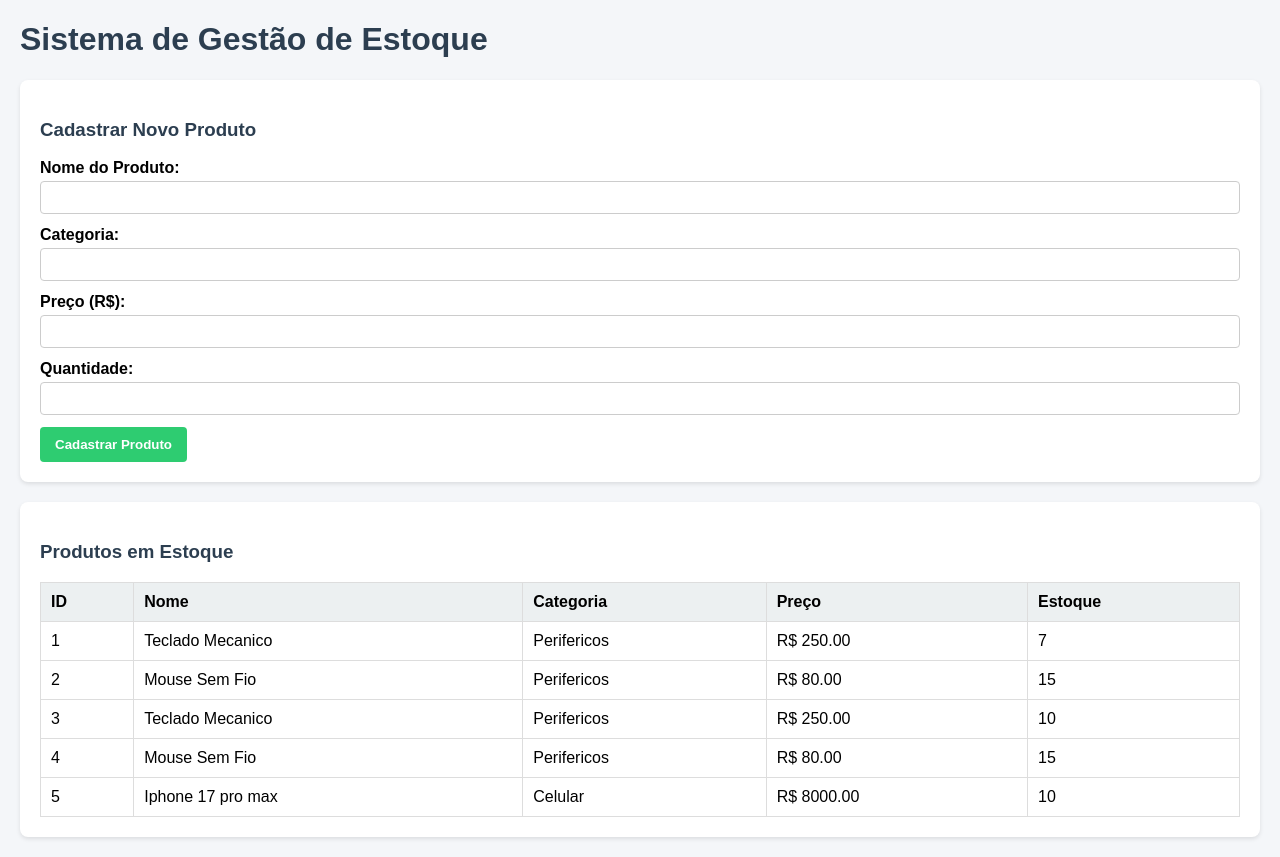
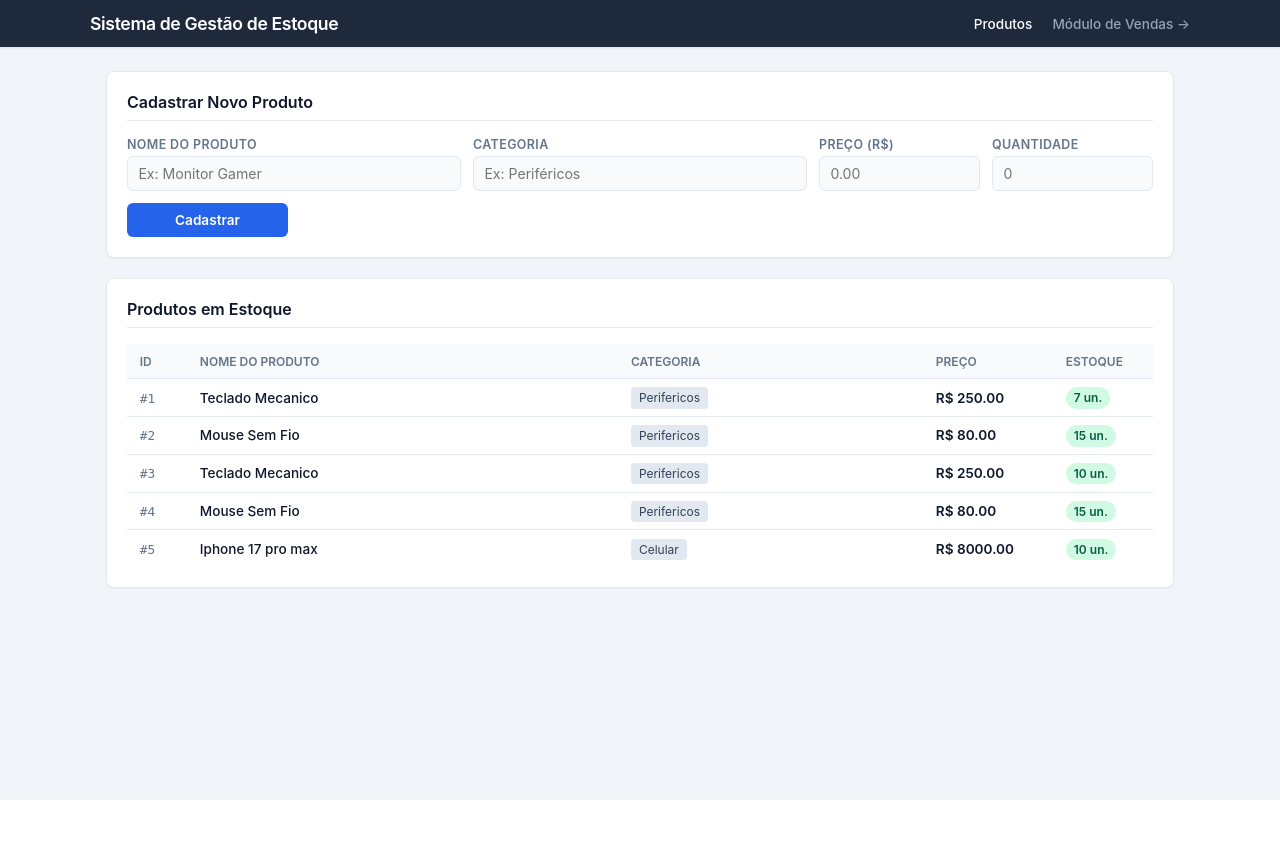
Before and after one commit to igoorpy/sistema-gestao-estoque, a Flask app: page / in a window 1280 px wide. After the commit the page ends 800 px from the top, so only its background shows below. Run offline with Flask 3, Linux system fonts and the light colour scheme; data comes from the database, SQL or seed files in the repository.

Commit message:
implementa modulo web de vendas e reformula layout com css grid compacto

```diff
--- a/app.py
+++ b/app.py
@@ -8,10 +8,10 @@ if DIRETORIO_ATUAL not in sys.path:
 from flask import Flask, render_template, request, redirect, url_for
 from database.connection import criar_tabelas
 from database.produtos import cadastrar_produto, listar_produtos
+from database.vendas import registrar_venda, buscar_vendas_web
 
 app = Flask(__name__)
 
-# Garante a criação das tabelas no SQLite
 criar_tabelas()
 
 @app.route("/")
@@ -36,5 +36,27 @@ def rota_cadastrar_produto():
 
     return redirect("/produtos")
 
+# Rota para exibir a página de vendas e relatórios
+@app.route("/vendas")
+def pagina_vendas():
+    produtos = listar_produtos()
+    vendas, faturamento = buscar_vendas_web()
+    return render_template("vendas.html", produtos=produtos, vendas=vendas, total_faturamento=faturamento)
+
+# Rota para processar o formulário de vendas
+@app.route("/vendas/registrar", methods=["POST"])
+def rota_registrar_venda():
+    produto_id_texto = request.form.get("produto_id", "").strip()
+    qtd_texto = request.form.get("quantidade", "").strip()
+
+    try:
+        produto_id = int(produto_id_texto)
+        quantidade = int(qtd_texto)
+        registrar_venda(produto_id, quantidade)
+    except ValueError:
+        pass
+
+    return redirect("/vendas")
+
 if __name__ == "__main__":
     app.run(debug=True, host="127.0.0.1", port=5000)
--- a/static/style.css
+++ b/static/style.css
@@ -1,111 +1,217 @@
+:root {
+    --bg-main: #f1f5f9;
+    --card-bg: #ffffff;
+    --primary: #2563eb;
+    --primary-hover: #1d4ed8;
+    --success: #10b981;
+    --success-hover: #059669;
+    --text-dark: #0f172a;
+    --text-muted: #64748b;
+    --border-color: #e2e8f0;
+}
+
 * {
     margin: 0;
     padding: 0;
     box-sizing: border-box;
-    font-family: Arial, sans-serif;
+    font-family: -apple-system, BlinkMacSystemFont, "Segoe UI", Roboto, Helvetica, Arial, sans-serif;
 }
 
 body {
-    background-color: #f4f6f9;
-    color: #333;
+    background-color: var(--bg-main);
+    color: var(--text-dark);
+    font-size: 0.9rem;
 }
 
-.navbar {
-    background-color: #2c3e50;
+/* Topbar Navegação */
+.topbar {
+    background-color: #1e293b;
     color: white;
-    padding: 1rem 2rem;
+    padding: 0.8rem 1.5rem;
+    box-shadow: 0 1px 3px rgba(0,0,0,0.1);
+}
+
+.topbar-container {
+    max-width: 1100px;
+    margin: 0 auto;
     display: flex;
     justify-content: space-between;
     align-items: center;
 }
 
-.navbar ul {
-    display: flex;
-    list-style: none;
-    gap: 1.5rem;
+.topbar h2 {
+    font-size: 1.1rem;
+    font-weight: 600;
+    letter-spacing: -0.02em;
 }
 
-.navbar a {
-    color: white;
+.nav-links a {
+    color: #94a3b8;
     text-decoration: none;
-    font-weight: bold;
+    font-weight: 500;
+    font-size: 0.85rem;
+    margin-left: 1rem;
+    transition: color 0.2s;
 }
 
-.navbar a:hover {
-    text-decoration: underline;
+.nav-links a:hover, .nav-links a.active {
+    color: #ffffff;
 }
 
-.container {
-    max-width: 1000px;
-    margin: 2rem auto;
+/* Container Principal */
+.main-container {
+    max-width: 1100px;
+    margin: 1.5rem auto;
     padding: 0 1rem;
 }
 
+/* Cards Estilizados */
 .card {
-    background: white;
-    padding: 1.5rem;
+    background: var(--card-bg);
+    border: 1px solid var(--border-color);
     border-radius: 8px;
-    box-shadow: 0 2px 5px rgba(0,0,0,0.1);
-    margin-bottom: 2rem;
+    padding: 1.25rem;
+    margin-bottom: 1.25rem;
+    box-shadow: 0 1px 2px rgba(0, 0, 0, 0.04);
 }
 
-.card-form {
-    border-left: 4px solid #3498db;
+.card-header {
+    margin-bottom: 1rem;
+    border-bottom: 1px solid var(--border-color);
+    padding-bottom: 0.5rem;
 }
 
-.form-group {
-    margin-bottom: 1rem;
+.card-header h3 {
+    font-size: 1rem;
+    font-weight: 600;
+    color: var(--text-dark);
 }
+
+/* Formulario Grid Compacto (Uma linha) */
+.form-grid {
+    display: grid;
+    grid-template-columns: repeat(6, 1fr);
+    gap: 0.75rem;
+    align-items: end;
+}
+
+.form-grid-vendas {
+    display: grid;
+    grid-template-columns: repeat(7, 1fr);
+    gap: 0.75rem;
+    align-items: end;
+}
+
+.span-2 { grid-column: span 2; }
+.span-4 { grid-column: span 4; }
 
 .form-group label {
     display: block;
+    font-size: 0.78rem;
+    font-weight: 600;
+    color: var(--text-muted);
     margin-bottom: 0.3rem;
-    font-weight: bold;
+    text-transform: uppercase;
+    letter-spacing: 0.03em;
 }
 
-.form-group input {
+.form-group input, .form-group select {
     width: 100%;
-    padding: 0.6rem;
-    border: 1px solid #ccc;
-    border-radius: 4px;
+    padding: 0.5rem 0.65rem;
+    font-size: 0.88rem;
+    border: 1px solid var(--border-color);
+    border-radius: 6px;
+    background-color: #f8fafc;
+    transition: border-color 0.2s;
 }
 
-.btn {
-    display: inline-block;
-    padding: 0.6rem 1.2rem;
-    border: none;
-    border-radius: 4px;
-    color: white;
-    cursor: pointer;
-    text-decoration: none;
-    font-weight: bold;
+.form-group input:focus, .form-group select:focus {
+    outline: none;
+    border-color: var(--primary);
+    background-color: #ffffff;
 }
 
-.btn-sucesso {
-    background-color: #2ecc71;
+.btn-group {
+    grid-column: span 1;
 }
 
-.btn-sucesso:hover {
-    background-color: #27ae60;
+/* Botões */
+.btn {
+    width: 100%;
+    padding: 0.55rem;
+    font-size: 0.85rem;
+    font-weight: 600;
+    border: none;
+    border-radius: 6px;
+    cursor: pointer;
+    transition: background-color 0.2s;
 }
 
-.tabela-dados {
+.btn-primary { background-color: var(--primary); color: white; }
+.btn-primary:hover { background-color: var(--primary-hover); }
+
+.btn-success { background-color: var(--success); color: white; }
+.btn-success:hover { background-color: var(--success-hover); }
+
+/* Tabela de Dados Compacta */
+.table-responsive {
+    overflow-x: auto;
+}
+
+.data-table {
     width: 100%;
     border-collapse: collapse;
-    margin-top: 1rem;
+    text-align: left;
+    font-size: 0.85rem;
 }
 
-.tabela-dados th, .tabela-dados td {
-    padding: 0.8rem;
-    border: 1px solid #ddd;
-    text-align: left;
+.data-table th {
+    background-color: #f8fafc;
+    color: var(--text-muted);
+    font-weight: 600;
+    font-size: 0.75rem;
+    text-transform: uppercase;
+    padding: 0.6rem 0.8rem;
+    border-bottom: 1px solid var(--border-color);
 }
 
-.tabela-dados th {
-    background-color: #ecf0f1;
-    font-weight: bold;
+.data-table td {
+    padding: 0.65rem 0.8rem;
+    border-bottom: 1px solid var(--border-color);
+    color: var(--text-dark);
 }
 
-.tabela-dados tr:nth-child(even) {
-    background-color: #f9f9f9;
+.data-table tr:last-child td {
+    border-bottom: none;
 }
+
+/* Badges e Tags */
+.badge-id { font-family: monospace; color: var(--text-muted); font-size: 0.8rem; }
+.tag-category { background: #e2e8f0; color: #334155; padding: 0.2rem 0.5rem; border-radius: 4px; font-size: 0.75rem; }
+.font-medium { font-weight: 500; }
+.font-bold { font-weight: 600; }
+.text-success { color: var(--success); }
+.text-muted { color: var(--text-muted); font-size: 0.8rem; }
+
+.badge-stock {
+    padding: 0.2rem 0.5rem;
+    border-radius: 12px;
+    font-size: 0.75rem;
+    font-weight: 600;
+}
+.stock-ok { background: #d1fae5; color: #065f46; }
+.stock-low { background: #fee2e2; color: #991b1b; }
+
+/* Summary Dashboard Card */
+.summary-card {
+    background: linear-gradient(135deg, #1e293b, #0f172a);
+    color: white;
+    padding: 1.2rem;
+    border-radius: 8px;
+    margin-bottom: 1.25rem;
+}
+
+.summary-label { display: block; font-size: 0.8rem; color: #94a3b8; text-transform: uppercase; }
+.summary-value { font-size: 1.6rem; font-weight: 700; color: #34d399; }
+
+.empty-state { color: var(--text-muted); font-size: 0.85rem; padding: 0.5rem 0; }
--- a/templates/produtos.html
+++ b/templates/produtos.html
@@ -2,77 +2,96 @@
 <html lang="pt-br">
 <head>
     <meta charset="UTF-8">
-    <title>Gestão de Produtos</title>
-    <style>
-        body { font-family: Arial, sans-serif; margin: 20px; background-color: #f4f6f9; }
-        h1, h3 { color: #2c3e50; }
-        .card { background: white; padding: 20px; border-radius: 8px; margin-bottom: 20px; box-shadow: 0 2px 4px rgba(0,0,0,0.1); }
-        .form-group { margin-bottom: 12px; }
-        label { display: block; font-weight: bold; margin-bottom: 4px; }
-        input { width: 100%; padding: 8px; border: 1px solid #ccc; border-radius: 4px; box-sizing: border-box; }
-        button { background: #2ecc71; color: white; border: none; padding: 10px 15px; border-radius: 4px; cursor: pointer; font-weight: bold; }
-        button:hover { background: #27ae60; }
-        table { width: 100%; border-collapse: collapse; margin-top: 10px; }
-        th, td { border: 1px solid #ddd; padding: 10px; text-align: left; }
-        th { background: #ecf0f1; }
-    </style>
+    <meta name="viewport" content="width=device-width, initial-scale=1.0">
+    <title>Gestão de Estoque - Produtos</title>
+    <link rel="stylesheet" href="{{ url_for('static', filename='style.css') }}">
 </head>
 <body>
 
-    <h1>Sistema de Gestão de Estoque</h1>
+    <header class="topbar">
+        <div class="topbar-container">
+            <h2>Sistema de Gestão de Estoque</h2>
+            <nav class="nav-links">
+                <a href="/produtos" class="active">Produtos</a>
+                <a href="/vendas">Módulo de Vendas →</a>
+            </nav>
+        </div>
+    </header>
 
-    <div class="card">
+    <main class="main-container">
+        <!-- Card do Formulário Compacto -->
+        <section class="card">
+            <div class="card-header">
                 <h3>Cadastrar Novo Produto</h3>
-        <form action="/produtos/cadastrar" method="POST">
-            <div class="form-group">
-                <label>Nome do Produto:</label>
-                <input type="text" name="nome" required>
             </div>
-            <div class="form-group">
-                <label>Categoria:</label>
-                <input type="text" name="categoria" required>
-            </div>
-            <div class="form-group">
-                <label>Preço (R$):</label>
-                <input type="text" name="preco" required>
-            </div>
-            <div class="form-group">
-                <label>Quantidade:</label>
-                <input type="number" name="quantidade" required>
-            </div>
-            <button type="submit">Cadastrar Produto</button>
-        </form>
+            <form action="/produtos/cadastrar" method="POST" class="form-grid">
+                <div class="form-group span-2">
+                    <label>Nome do Produto</label>
+                    <input type="text" name="nome" placeholder="Ex: Monitor Gamer" required>
                 </div>
 
-    <div class="card">
+                <div class="form-group span-2">
+                    <label>Categoria</label>
+                    <input type="text" name="categoria" placeholder="Ex: Periféricos" required>
+                </div>
+
+                <div class="form-group">
+                    <label>Preço (R$)</label>
+                    <input type="text" name="preco" placeholder="0.00" required>
+                </div>
+
+                <div class="form-group">
+                    <label>Quantidade</label>
+                    <input type="number" name="quantidade" placeholder="0" min="0" required>
+                </div>
+
+                <div class="form-group btn-group">
+                    <button type="submit" class="btn btn-primary">Cadastrar</button>
+                </div>
+            </form>
+        </section>
+
+        <!-- Card da Tabela de Produtos -->
+        <section class="card">
+            <div class="card-header">
                 <h3>Produtos em Estoque</h3>
+            </div>
             {% if produtos %}
-        <table>
+            <div class="table-responsive">
+                <table class="data-table">
                     <thead>
                         <tr>
-                    <th>ID</th>
-                    <th>Nome</th>
+                            <th style="width: 60px;">ID</th>
+                            <th>Nome do Produto</th>
                             <th>Categoria</th>
-                    <th>Preço</th>
-                    <th>Estoque</th>
+                            <th style="width: 130px;">Preço</th>
+                            <th style="width: 100px;">Estoque</th>
                         </tr>
                     </thead>
                     <tbody>
                         {% for prod in produtos %}
                         <tr>
-                    <td>{{ prod[0] }}</td>
-                    <td>{{ prod[1] }}</td>
-                    <td>{{ prod[2] }}</td>
-                    <td>R$ {{ "%.2f"|format(prod[3]) }}</td>
-                    <td>{{ prod[4] }}</td>
+                            <td><span class="badge-id">#{{ prod[0] }}</span></td>
+                            <td class="font-medium">{{ prod[1] }}</td>
+                            <td><span class="tag-category">{{ prod[2] }}</span></td>
+                            <td class="font-bold">R$ {{ "%.2f"|format(prod[3]) }}</td>
+                            <td>
+                                {% if prod[4] <= 3 %}
+                                    <span class="badge-stock stock-low">{{ prod[4] }} un.</span>
+                                {% else %}
+                                    <span class="badge-stock stock-ok">{{ prod[4] }} un.</span>
+                                {% endif %}
+                            </td>
                         </tr>
                         {% endfor %}
                     </tbody>
                 </table>
+            </div>
             {% else %}
-        <p>Nenhum produto cadastrado.</p>
+            <p class="empty-state">Nenhum produto cadastrado até o momento.</p>
             {% endif %}
-    </div>
+        </section>
+    </main>
 
 </body>
 </html>
```
Also changed, not shown: database/vendas.py (+70 -47 lines), templates/vendas.html (+97 -0 lines). Lines whose indentation alone changed are shown as unchanged.
